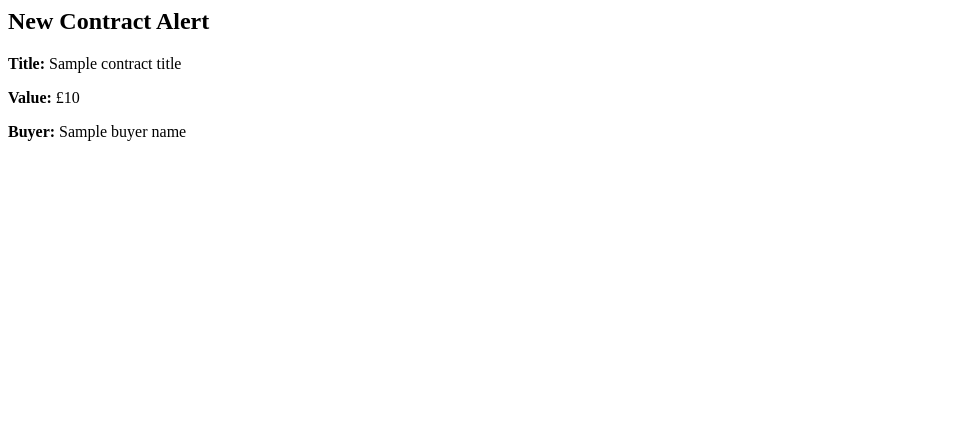
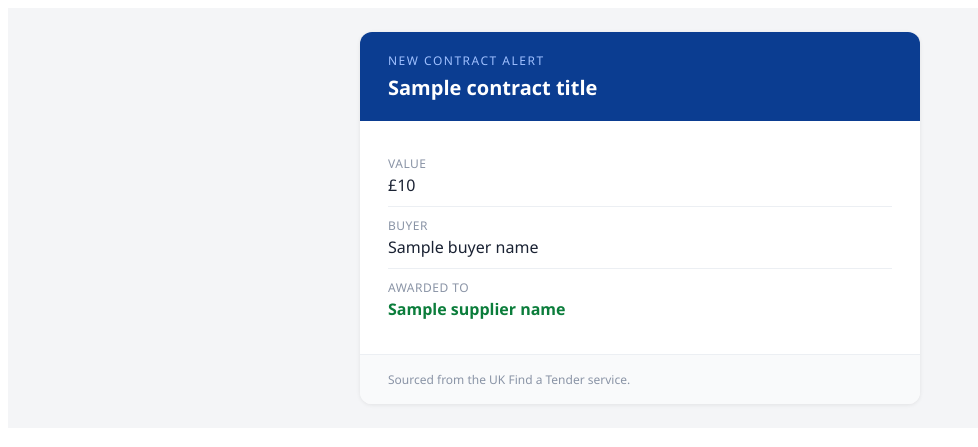
Before and after one commit to Redddhertance/find-a-tender, a Python web app: template templates/template.html in a window 1280 px wide. Shown: the top 447 px of the page, without its empty margins (0-978 px from the left). Run offline with Jinja, Linux system fonts and the light colour scheme; the template is opened without the code that fills it: most values are stand-ins (such as "Sample title", 1, 10 or a date in 2020).

Commit message:
updated email ale rt to include awarde and award value for awards (rather than just tend ers). updated html template for jinja

```diff
--- a/dantic.py
+++ b/dantic.py
@@ -32,9 +32,10 @@ class Buyer(BaseModel):
     #field prevents id being treated as a reserved keyword
     name: Optional[str] = None
 
-class awards(BaseModel):
+class Award(BaseModel):
     status: Optional[str] = None
     mainProcurementCategory: Optional[str] = None
+    value: Optional[Value] = None
     suppliers: Optional[List[Suppliers]] = None
 
 #high level
@@ -45,3 +46,4 @@ class Releases(BaseModel):
     #optional because release may not have tender details or buyer details if in planning
     tender: Optional[Tender] = None
     buyer: Optional[Buyer] = None
+    awards: Optional[List[Award]] = None
--- a/jinja.py
+++ b/jinja.py
@@ -9,11 +9,12 @@ env = Environment(loader=FileSystemLoader('templates'))
 
 template = env.get_template('template.html')
 
-def send_alert(contract_title, value_amount, buyer_name):
+def send_alert(contract_title, value_amount, buyer_name, supplier_name=None):
     html_content = template.render(
         contract_title=contract_title,
         value_amount=value_amount,
-        buyer_name=buyer_name
+        buyer_name=buyer_name,
+        supplier_name=supplier_name
     )
 
     msg = EmailMessage()
--- a/templates/template.html
+++ b/templates/template.html
@@ -1,9 +1,45 @@
-<h2>New Contract Alert</h2>
-<p><strong>Title:</strong> {{ contract_title }}</p>
-<p><strong>Value:</strong> £{{ value_amount }}</p>
-
-{% if buyer_name %}
-    <p><strong>Buyer:</strong> {{ buyer_name }}</p>
-{% else %}
-    <p><strong>Buyer:</strong> Not specified</p>
-{% endif %}
+<div style="margin:0; padding:24px 0; background-color:#f4f5f7; font-family:'Segoe UI', Helvetica, Arial, sans-serif;">
+  <table role="presentation" align="center" cellpadding="0" cellspacing="0" width="560" style="max-width:560px; width:100%; background-color:#ffffff; border-radius:12px; overflow:hidden; box-shadow:0 1px 4px rgba(0,0,0,0.08);">
+    <tr>
+      <td style="background-color:#0b3d91; padding:20px 28px;">
+        <p style="margin:0; font-size:12px; letter-spacing:1.5px; text-transform:uppercase; color:#9fc0ff;">New Contract Alert</p>
+        <h1 style="margin:6px 0 0; font-size:20px; line-height:1.3; color:#ffffff;">{{ contract_title or 'Untitled contract' }}</h1>
+      </td>
+    </tr>
+    <tr>
+      <td style="padding:24px 28px;">
+        <table role="presentation" cellpadding="0" cellspacing="0" width="100%">
+          <tr>
+            <td style="padding:10px 0; border-bottom:1px solid #eceff3;">
+              <span style="display:block; font-size:12px; text-transform:uppercase; letter-spacing:0.5px; color:#8a94a6;">Value</span>
+              <span style="display:block; font-size:16px; color:#1a2233; margin-top:2px;">
+                {% if value_amount %}&pound;{{ '{:,.0f}'.format(value_amount|float) }}{% else %}Not specified{% endif %}
+              </span>
+            </td>
+          </tr>
+          <tr>
+            <td style="padding:10px 0; border-bottom:1px solid #eceff3;">
+              <span style="display:block; font-size:12px; text-transform:uppercase; letter-spacing:0.5px; color:#8a94a6;">Buyer</span>
+              <span style="display:block; font-size:16px; color:#1a2233; margin-top:2px;">{{ buyer_name or 'Not specified' }}</span>
+            </td>
+          </tr>
+          <tr>
+            <td style="padding:10px 0;">
+              <span style="display:block; font-size:12px; text-transform:uppercase; letter-spacing:0.5px; color:#8a94a6;">Awarded to</span>
+              {% if supplier_name %}
+                <span style="display:block; font-size:16px; color:#0b7d3b; font-weight:600; margin-top:2px;">{{ supplier_name }}</span>
+              {% else %}
+                <span style="display:block; font-size:16px; color:#8a94a6; margin-top:2px;">Not yet awarded</span>
+              {% endif %}
+            </td>
+          </tr>
+        </table>
+      </td>
+    </tr>
+    <tr>
+      <td style="padding:16px 28px; background-color:#f9fafb; border-top:1px solid #eceff3;">
+        <p style="margin:0; font-size:12px; color:#8a94a6;">Sourced from the UK Find a Tender service.</p>
+      </td>
+    </tr>
+  </table>
+</div>
```
Also changed, not shown: db.py (+5 -4 lines), main.py (+18 -2 lines), utility.py (+9 -8 lines).
